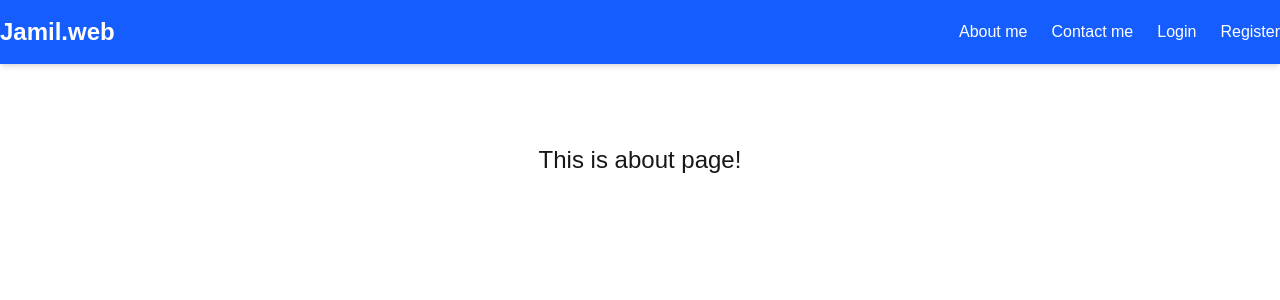
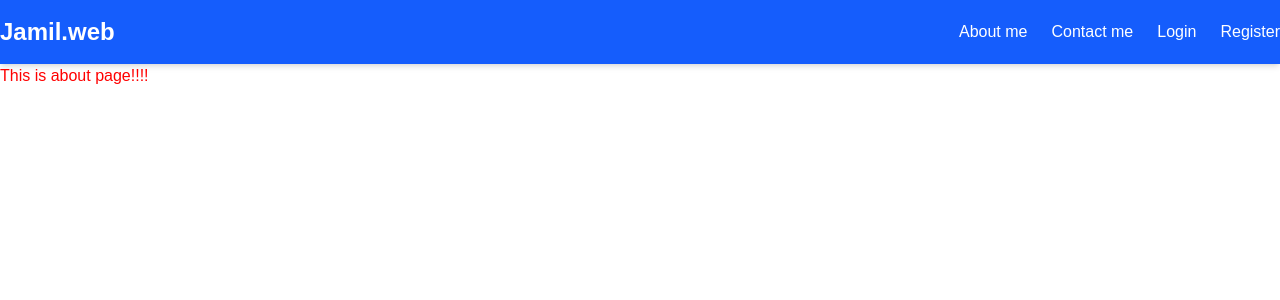
Before and after one commit to jamil-aktar-ifat/hello-next-app, a Next.js app: page /about in a window 1280 px wide. Shown: the top 300 px of the page. Built offline with nearby package versions, Linux system fonts and the light colour scheme.

Commit message:
explored built-in css module support

```diff
--- /dev/null
+++ b/src/app/(withCommonLayout)/about/About.module.css
@@ -0,0 +1,3 @@
+.text_color{
+    color: red;
+}
--- a/src/app/(withCommonLayout)/about/page.js
+++ b/src/app/(withCommonLayout)/about/page.js
@@ -1,9 +1,9 @@
-
+import styles from './About.module.css'
 
 const AboutPage = () => {
     return (
         <div>
-            <h2 className="text-2xl text-center py-20">This is about page!</h2>
+            <h2 className={styles.text_color }>This is about page!!!!</h2>
         </div>
     );
 };
```
